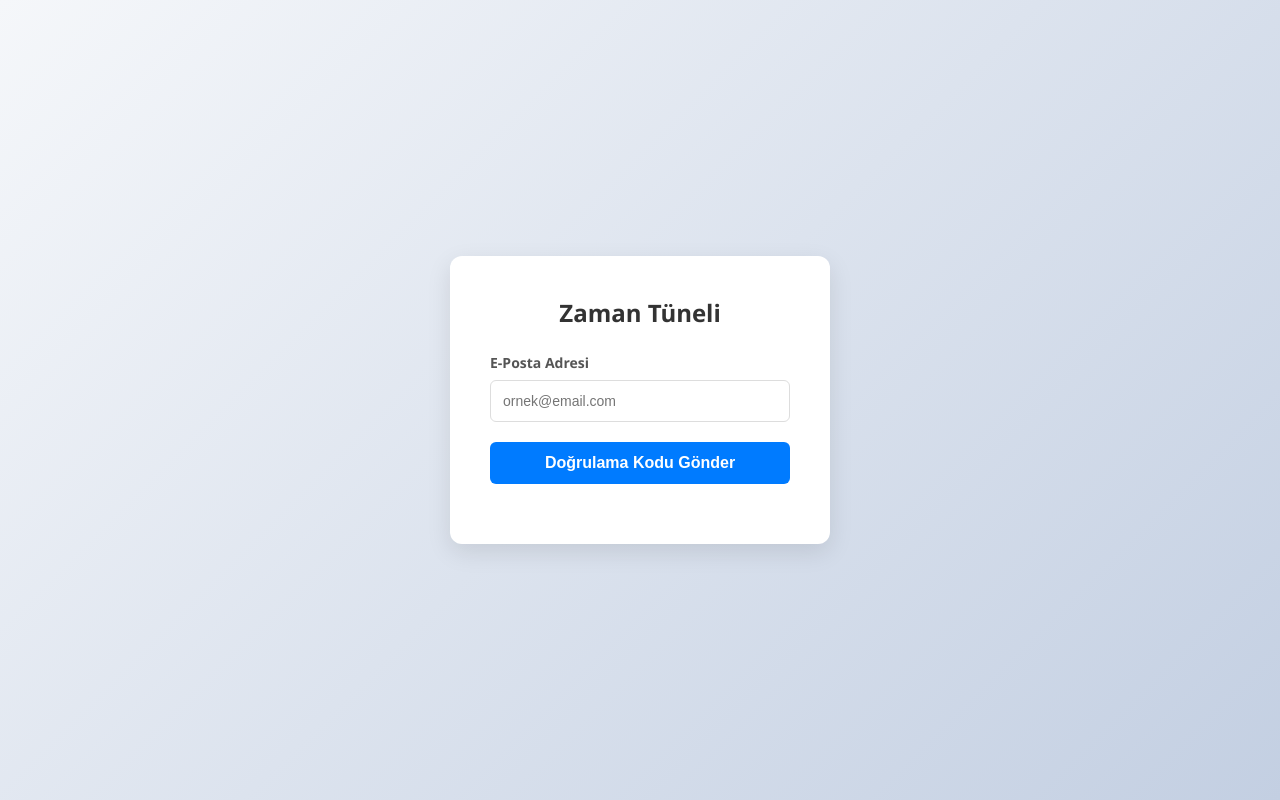
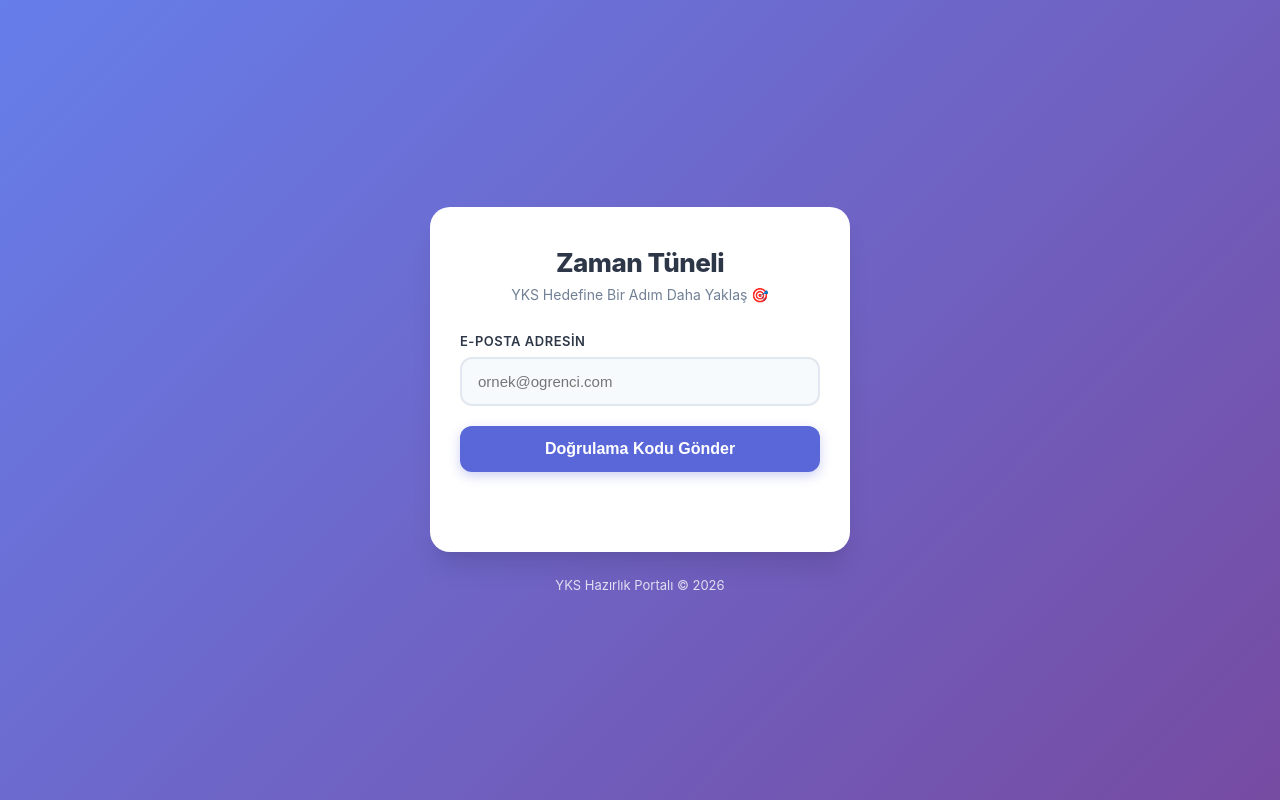
Before and after one commit to tarzan12a/benim-sitem, a plain HTML site: page index.html in a window 1280 px wide. Drawn offline with Linux system fonts and the light colour scheme.

Commit message:
Refactor index.html for YKS verification form

```diff
--- a/index.html
+++ b/index.html
@@ -3,94 +3,171 @@
 <head>
     <meta charset="UTF-8">
     <meta name="viewport" content="width=device-width, initial-scale=1.0">
-    <title>Zaman Tüneli - E-Posta Doğrulama</title>
+    <title>Zaman Tüneli - YKS Doğrulama</title>
     <style>
+        :root {
+            --bg-gradient: linear-gradient(135deg, #667eea 0%, #764ba2 100%);
+            --card-bg: #ffffff;
+            --text-main: #2d3748;
+            --text-muted: #718096;
+            --input-bg: #f7fafc;
+            --input-border: #e2e8f0;
+            --primary: #5a67d8;
+            --primary-hover: #4c51bf;
+            --shadow: 0 20px 25px -5px rgba(0, 0, 0, 0.1), 0 10px 10px -5px rgba(0, 0, 0, 0.04);
+        }
+
         body {
-            font-family: 'Segoe UI', Tahoma, Geneva, Verdana, sans-serif;
-            background: linear-gradient(135deg, #f5f7fa, #c3cfe2);
+            font-family: 'Inter', system-ui, -apple-system, sans-serif;
+            background: var(--bg-gradient);
+            min-height: 100vh;
             display: flex;
             justify-content: center;
             align-items: center;
-            height: 100vh;
+            margin: 0;
+            color: var(--text-main);
+        }
+
+        .container {
+            width: 100%;
+            max-width: 420px;
+            padding: 20px;
+        }
+
+        .card {
+            background: var(--card-bg);
+            padding: 40px 30px;
+            border-radius: 20px;
+            box-shadow: var(--shadow);
+            backdrop-filter: blur(10px);
+            transition: transform 0.3s ease;
+        }
+
+        .card:hover {
+            transform: translateY(-3px);
+        }
+
+        .logo-area {
+            text-align: center;
+            margin-bottom: 30px;
+        }
+
+        .logo-area h1 {
+            font-size: 26px;
+            font-weight: 800;
+            color: var(--text-main);
+            margin: 0 0 8px 0;
+            letter-spacing: -0.5px;
+        }
+
+        .logo-area p {
+            color: var(--text-muted);
+            font-size: 14px;
             margin: 0;
         }
-        .card {
-            background: white;
-            padding: 40px;
-            border-radius: 12px;
-            box-shadow: 0 8px 24px rgba(0, 0, 0, 0.1);
-            width: 100%;
-            max-width: 380px;
-            box-sizing: border-box;
-        }
-        h2 {
-            margin-top: 0;
-            color: #333;
-            text-align: center;
-            margin-bottom: 24px;
-        }
+
         .form-group {
             margin-bottom: 20px;
         }
+
         label {
             display: block;
             margin-bottom: 8px;
-            color: #555;
-            font-size: 14px;
+            font-size: 13px;
             font-weight: 600;
+            color: var(--text-main);
+            text-transform: uppercase;
+            letter-spacing: 0.5px;
         }
+
         input {
             width: 100%;
-            padding: 12px;
-            border: 1px solid #ddd;
-            border-radius: 6px;
+            padding: 14px 16px;
+            background-color: var(--input-bg);
+            border: 2px solid var(--input-border);
+            border-radius: 12px;
             box-sizing: border-box;
-            font-size: 14px;
-            transition: border-color 0.3s;
+            font-size: 15px;
+            color: var(--text-main);
+            transition: all 0.25s ease;
         }
+
         input:focus {
-            border-color: #007bff;
+            border-color: var(--primary);
+            background-color: #fff;
             outline: none;
+            box-shadow: 0 0 0 4px rgba(90, 103, 216, 0.15);
         }
+
         button {
             width: 100%;
-            padding: 12px;
-            background-color: #007bff;
+            padding: 14px;
+            background-color: var(--primary);
             color: white;
             border: none;
-            border-radius: 6px;
+            border-radius: 12px;
             font-size: 16px;
             font-weight: 600;
             cursor: pointer;
-            transition: background-color 0.3s;
+            transition: all 0.25s ease;
+            box-shadow: 0 4px 12px rgba(90, 103, 216, 0.3);
         }
+
         button:hover {
-            background-color: #0056b3;
+            background-color: var(--primary-hover);
+            transform: translateY(-1px);
+            box-shadow: 0 6px 15px rgba(90, 103, 216, 0.4);
         }
+
+        button:active {
+            transform: translateY(0);
+        }
+
         button:disabled {
-            background-color: #cccccc;
+            background-color: #cbd5e0;
             cursor: not-allowed;
+            box-shadow: none;
+            transform: none;
         }
+
         #sonuc {
             margin-top: 20px;
             text-align: center;
             font-size: 14px;
             font-weight: 500;
+            min-height: 20px;
+        }
+
+        .footer-text {
+            text-align: center;
+            margin-top: 25px;
+            font-size: 13px;
+            color: rgba(255, 255, 255, 0.8);
         }
     </style>
 </head>
 <body>
 
+    <div class="container">
         <div class="card">
-        <h2>Zaman Tüneli</h2>
+            <div class="logo-area">
+                <h1>Zaman Tüneli</h1>
+                <p>YKS Hedefine Bir Adım Daha Yaklaş 🎯</p>
+            </div>
+
             <form id="emailForm">
                 <div class="form-group">
-                <label for="email">E-Posta Adresi</label>
-                <input type="email" id="email" required placeholder="ornek@email.com">
+                    <label for="email">E-Posta Adresin</label>
+                    <input type="email" id="email" required placeholder="ornek@ogrenci.com">
                 </div>
                 <button type="submit" id="submitBtn">Doğrulama Kodu Gönder</button>
             </form>
+
             <div id="sonuc"></div>
+        </div>
+        <div class="footer-text">
+            YKS Hazırlık Portalı © 2026
+        </div>
     </div>
 
     <script>
@@ -101,16 +178,15 @@
         form.addEventListener('submit', async (e) => {
             e.preventDefault();
             const email = document.getElementById('email').value;
-            const rastgeleKod = Math.floor(100000 + Math.random() * 900000); // 6 haneli rastgele kod
+            const rastgeleKod = Math.floor(100000 + Math.random() * 900000);
 
-            // Butonu kilitle ve bilgi ver
             submitBtn.disabled = true;
             submitBtn.textContent = 'Gönderiliyor...';
-            sonucDiv.style.color = '#555';
-            sonucDiv.textContent = 'E-posta gönderim işlemi başlatıldı...';
+            sonucDiv.style.color = '#4a5568';
+            sonucDiv.textContent = 'Kod e-postana yola çıkıyor...';
 
             try {
-                // Render üzerindeki canlı API adresiniz
+                // Render canlı sunucu adresiniz
                 const response = await fetch('https://uzem-sunucu-zaman-tuneli-yeni.onrender.com/api/send-email', {
                     method: 'POST',
                     headers: {
@@ -122,17 +198,16 @@
                 const data = await response.json();
 
                 if (response.ok && data.success) {
-                    sonucDiv.style.color = '#28a745';
-                    sonucDiv.textContent = 'Doğrulama kodu başarıyla e-postanıza gönderildi!';
+                    sonucDiv.style.color = '#38a169';
+                    sonucDiv.textContent = '✨ Doğrulama kodu başarıyla gönderildi!';
                 } else {
-                    sonucDiv.style.color = '#dc3545';
-                    sonucDiv.textContent = 'Hata: ' + (data.error || 'İşlem başarısız oldu.');
+                    sonucDiv.style.color = '#e53e3e';
+                    sonucDiv.textContent = '⚠️ Hata: ' + (data.error || 'İşlem başarısız.');
                 }
             } catch (error) {
-                sonucDiv.style.color = '#dc3545';
-                sonucDiv.textContent = 'Sunucuyla bağlantı kurulamadı. Lütfen tekrar deneyin.';
+                sonucDiv.style.color = '#e53e3e';
+                sonucDiv.textContent = '🌐 Sunucuya bağlanırken bir sorun oluştu.';
             } finally {
-                // Butonu eski haline getir
                 submitBtn.disabled = false;
                 submitBtn.textContent = 'Doğrulama Kodu Gönder';
             }
```
Lines whose indentation alone changed are shown as unchanged.
